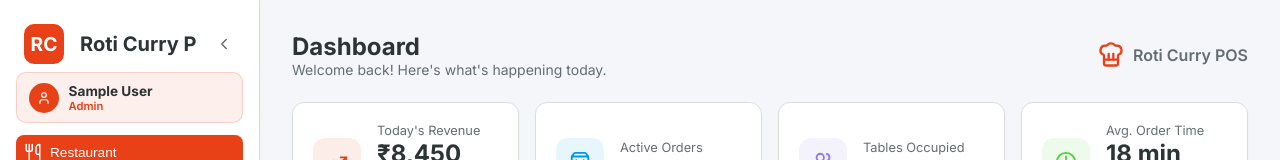
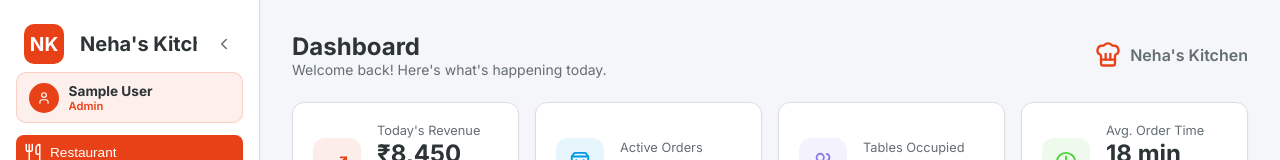
Before and after one commit to Nehareddy1234/Kitchen, a React (Vite) app: page / in a window 1280 px wide. Shown: the top 160 px of the page. Built offline with nearby package versions, Linux system fonts and the light colour scheme; no server answers; sample sign-in values are in the browser's storage.

Commit message:
Update brand name to Neha's Kitchen across app and implement payment method dropdown selector in Active Orders

```diff
--- a/src/App.jsx
+++ b/src/App.jsx
@@ -74,8 +74,8 @@ function AppContent() {
         <button className="hamburger-btn" onClick={toggleSidebarOpen} aria-label="Open navigation menu">
           <HamburgerIcon size={24} />
         </button>
-        <div className="mobile-brand-logo">RC</div>
-        <span className="mobile-brand-title">Roti Curry POS</span>
+        <div className="mobile-brand-logo">NK</div>
+        <span className="mobile-brand-title">Neha's Kitchen</span>
       </header>
 
       {/* Mobile Backdrop */}
--- a/src/components/Sidebar.jsx
+++ b/src/components/Sidebar.jsx
@@ -71,8 +71,8 @@ export default function Sidebar() {
   return (
     <aside className={`sidebar ${sidebarMinimized ? 'minimized' : ''}`}>
       <div className="sidebar-header" style={{ paddingBottom: '0.5rem', borderBottom: 'none' }}>
-        <div className="logo-placeholder">{appMode === 'restaurant' ? 'RC' : 'GS'}</div>
-        {!sidebarMinimized && <h2>{appMode === 'restaurant' ? 'Roti Curry POS' : 'Grocery Store'}</h2>}
+        <div className="logo-placeholder">NK</div>
+        {!sidebarMinimized && <h2>Neha's Kitchen</h2>}
         <button
           className="sidebar-toggle-btn"
           onClick={toggleSidebarMinimized}
--- a/src/context/AppContext.jsx
+++ b/src/context/AppContext.jsx
@@ -19,6 +19,12 @@ export function AppProvider({ children }) {
   const [appMode, setAppMode] = useState('restaurant'); // 'restaurant' | 'grocery'
 
   const [tables, setTables] = useState(initialTables);
+  const [paymentMethods, setPaymentMethods] = useState({});
+
+  const handlePaymentChange = (orderId, method) => {
+    setPaymentMethods(prev => ({ ...prev, [orderId]: method }));
+  };
+
   const [activeOrders, setActiveOrders] = useState([]);
   const [orderHistory, setOrderHistory] = useState([]);
   const [menuItems, setMenuItems] = useState(initialMenuItems);
@@ -197,10 +203,10 @@ export function AppProvider({ children }) {
     } catch (e) {}
   };
 
-  const closeOrder = async (orderId) => {
+  const closeOrder = async (orderId, paymentMethod = 'Cash') => {
     const order = activeOrders.find(o => o.id === orderId);
     if (order) {
-      const paidOrder = { ...order, status: 'Paid', closedAt: new Date().toLocaleTimeString() };
+      const paidOrder = { ...order, status: 'Paid', closedAt: new Date().toLocaleTimeString(), paymentMethod };
       setOrderHistory(prev => [paidOrder, ...prev]);
       setActiveOrders(prev => prev.filter(o => o.id !== orderId));
       setTables(prev => prev.map(t => t.order?.id === orderId ? { ...t, status: 'available', order: null } : t));
@@ -209,7 +215,7 @@ export function AppProvider({ children }) {
         await fetch(`${API_BASE}/api/orders/${orderId}`, {
           method: 'PUT',
           headers: { 'Content-Type': 'application/json' },
-          body: JSON.stringify({ status: 'Paid' })
+          body: JSON.stringify({ status: 'Paid', paymentMethod })
         });
       } catch (e) { console.error('closeOrder API error', e); }
     }
--- a/src/pages/Dashboard.jsx
+++ b/src/pages/Dashboard.jsx
@@ -54,7 +54,7 @@ export default function Dashboard() {
         </div>
         <div className="header-brand">
           <ChefHat size={28} color="var(--primary)" />
-          <span>Roti Curry POS</span>
+          <span>Neha's Kitchen</span>
         </div>
       </header>
 
--- a/src/pages/Orders.jsx
+++ b/src/pages/Orders.jsx
@@ -1,4 +1,4 @@
-import React from 'react';
+import React, { useState } from 'react';
 import { ChefHat, CheckCircle, Clock, Printer, Edit, RefreshCw } from 'lucide-react';
 import { useNavigate } from 'react-router-dom';
 import { useApp } from '../context/AppContext';
@@ -11,6 +11,7 @@ const statusConfig = {
 
 export default function Orders() {
   const { activeOrders, markOrderReady, closeOrder, refreshData } = useApp();
+  const [paymentMethods, setPaymentMethods] = useState({});
   const navigate = useNavigate();
 
   return (
@@ -69,9 +70,20 @@ export default function Orders() {
                     </button>
                   )}
                   {order.status === 'Ready' && (
-                    <button className="btn btn-primary" onClick={() => closeOrder(order.id)}>
-                      <Printer size={15} /> Bill &amp; Close
-                    </button>
+                    <>
+                      <select
+                        value={paymentMethods[order.id] || 'Cash'}
+                        onChange={e => setPaymentMethods(prev => ({ ...prev, [order.id]: e.target.value }))}
+                        className="payment-select"
+                        style={{ marginRight: '0.5rem' }}
+                      >
+                        <option value="Cash">Cash</option>
+                        <option value="UPI">UPI</option>
+                      </select>
+                      <button className="btn btn-primary" onClick={() => closeOrder(order.id, paymentMethods[order.id] || 'Cash')}>
+                        <Printer size={15} /> Bill &amp; Close
+                      </button>
+                    </>
                   )}
                 </div>
               </div>
```
